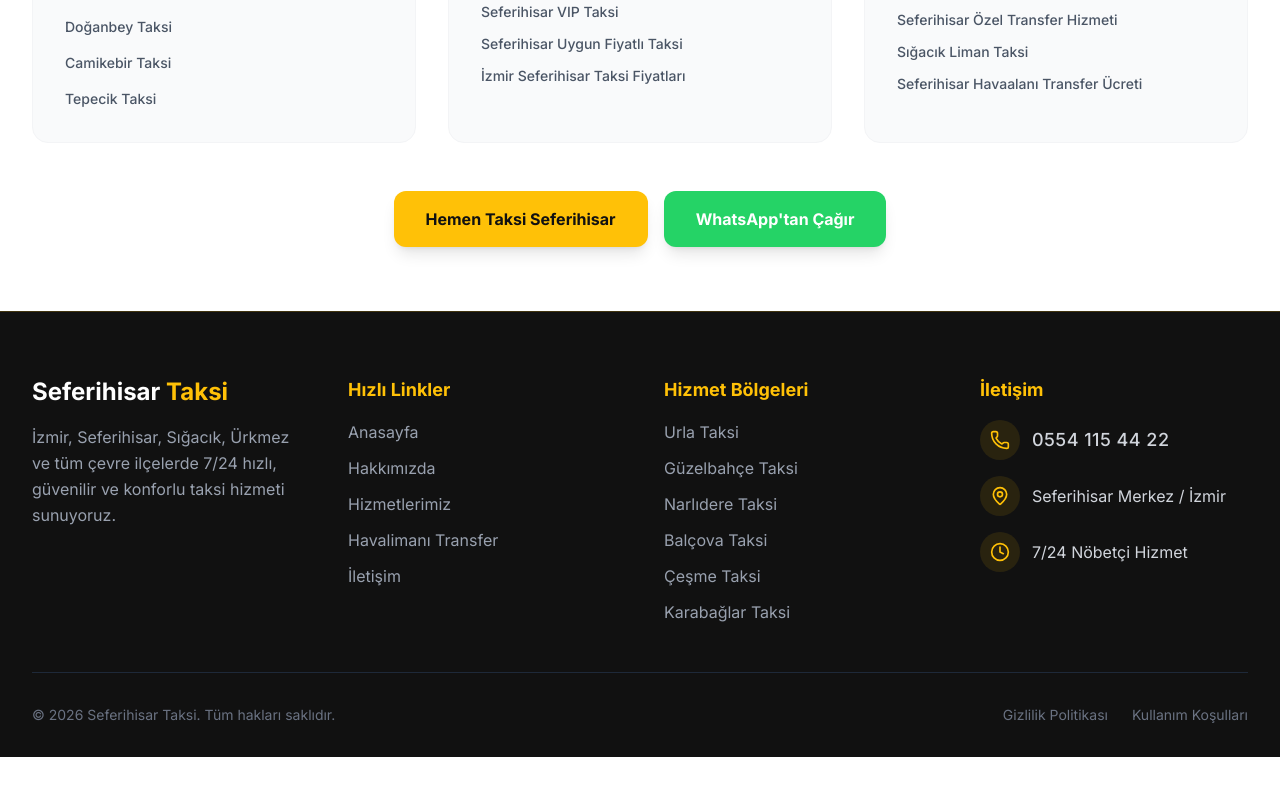
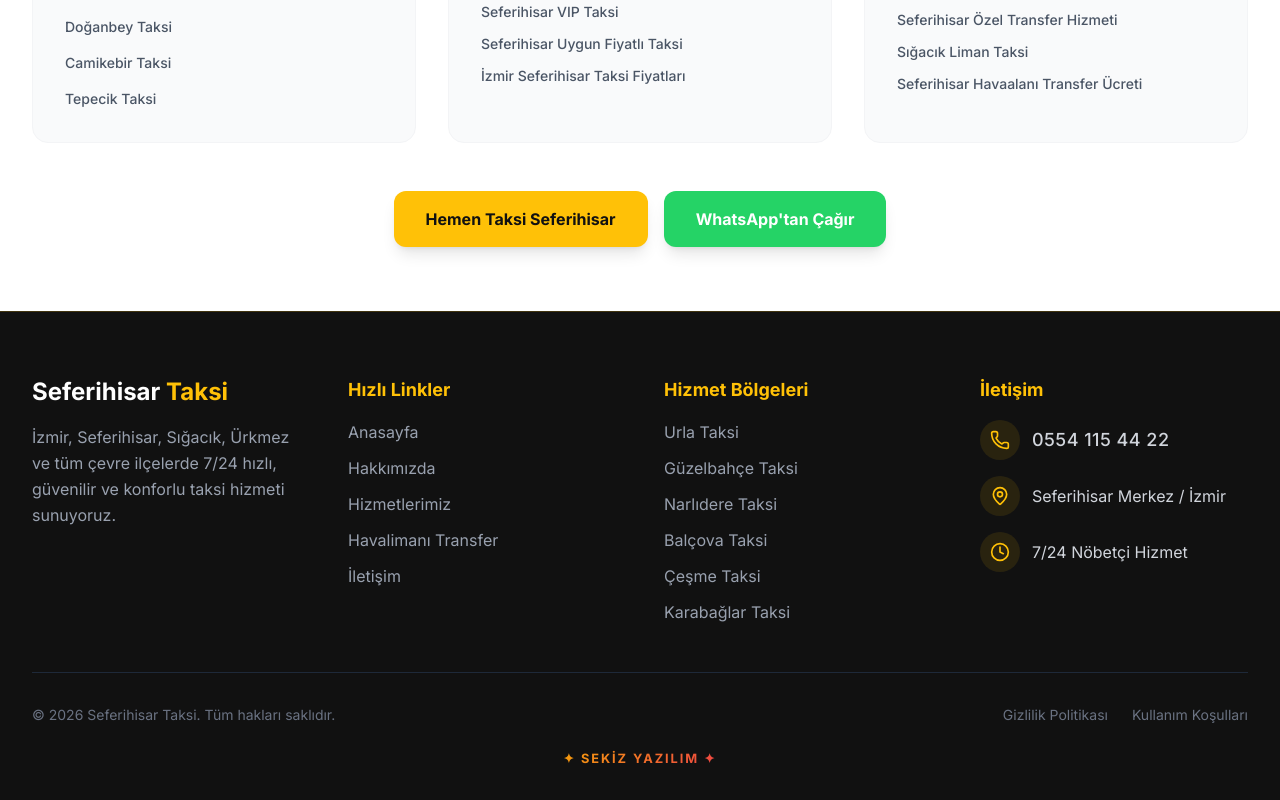
Before and after one commit to kodfinans34/seferihisartaxi, a Next.js app: page / in a window 1280 px wide. Shown: the part 3028-3828 px from the top of the page. Before the commit the page ends 3785 px from the top, so only its background shows below. Built offline with nearby package versions, Linux system fonts and the light colour scheme.

Commit message:
Footer: SEKiZ YAZILIM WhatsApp linki ve dogrulama dosyasi eklendi

```diff
--- /dev/null
+++ b/public/64396064fd2e5110.html
@@ -0,0 +1,6 @@
+<html>
+    <head>
+        <meta http-equiv="Content-Type" content="text/html; charset=UTF-8">
+    </head>
+    <body>Verification: 64396064fd2e5110</body>
+</html>
--- a/src/components/layout/Footer.tsx
+++ b/src/components/layout/Footer.tsx
@@ -75,6 +75,35 @@ export const Footer = () => {
                         <Link href="/kullanim-kosullari" className="hover:text-white transition-colors">Kullanım Koşulları</Link>
                     </div>
                 </div>
+                <div className="mt-6 flex justify-center">
+                    <a
+                        href="https://wa.me/905415041938?text=Sizinle%20%C3%A7al%C4%B1%C5%9Fmak%20istiyorum%2C%20Sekiz%20Yaz%C4%B1l%C4%B1m"
+                        target="_blank"
+                        rel="noopener noreferrer"
+                        style={{
+                            background: "linear-gradient(135deg, #f59e0b, #ef4444)",
+                            WebkitBackgroundClip: "text",
+                            WebkitTextFillColor: "transparent",
+                            backgroundClip: "text",
+                            fontWeight: 700,
+                            fontSize: "0.8rem",
+                            letterSpacing: "0.15em",
+                            textDecoration: "none",
+                            transition: "opacity 0.3s ease, transform 0.3s ease",
+                            display: "inline-block",
+                        }}
+                        onMouseEnter={e => {
+                            (e.currentTarget as HTMLAnchorElement).style.opacity = "0.75";
+                            (e.currentTarget as HTMLAnchorElement).style.transform = "scale(1.05)";
+                        }}
+                        onMouseLeave={e => {
+                            (e.currentTarget as HTMLAnchorElement).style.opacity = "1";
+                            (e.currentTarget as HTMLAnchorElement).style.transform = "scale(1)";
+                        }}
+                    >
+                        ✦ SEKİZ YAZILIM ✦
+                    </a>
+                </div>
             </div>
         </footer>
     );
```
